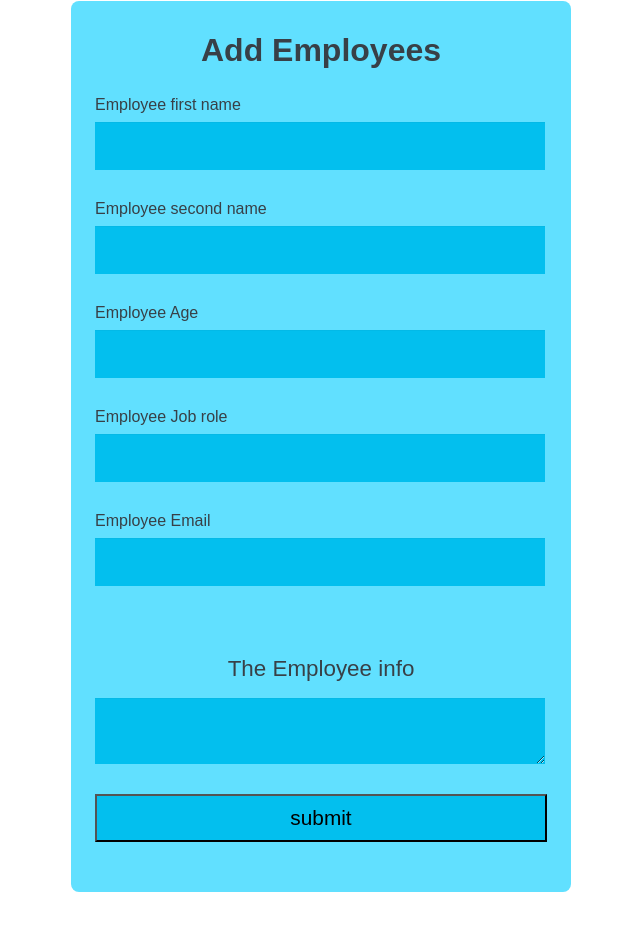
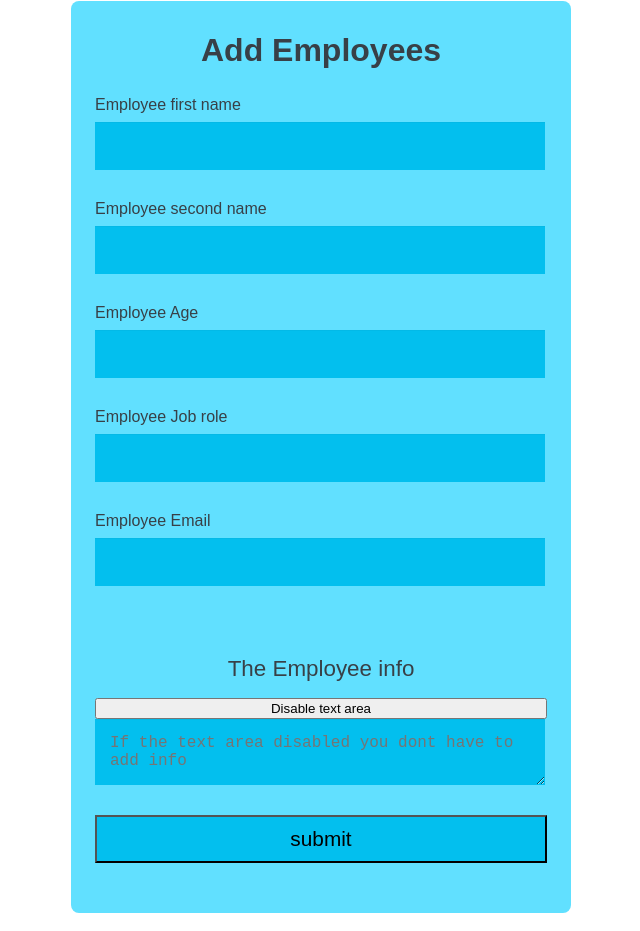
Before and after one commit to YazeedAsaad0/add-employees-JavaScript, a plain HTML site: page index.html in a window 1280 px wide. Shown: the part 1944-2875 px from the top of the page, without its empty margins (319-959 px from the left). Before the commit the page ends 2854 px from the top, so only its background shows below. Drawn offline with Linux system fonts and the light colour scheme.

Commit message:
Update index.html

```diff
--- a/index.html
+++ b/index.html
@@ -112,7 +112,8 @@
           <fieldset class="field">
 
               <legend>The Employee info</legend>
-              <textarea id="bio" name="user_bio" class"input5"></textarea>
+              <button type="button" class="disable">Disable text area</button>
+              <textarea id="bio" name="user_bio" class"input5" placeholder="If the text area disabled you dont have to add info"></textarea>
 
               <button type="button" name="button" class="form-btn">submit</button>
 
```
